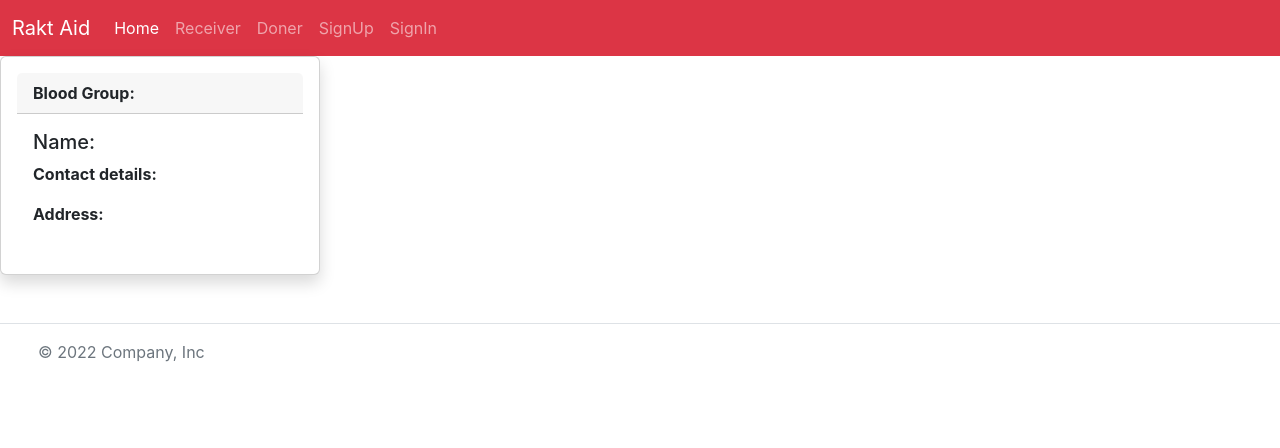
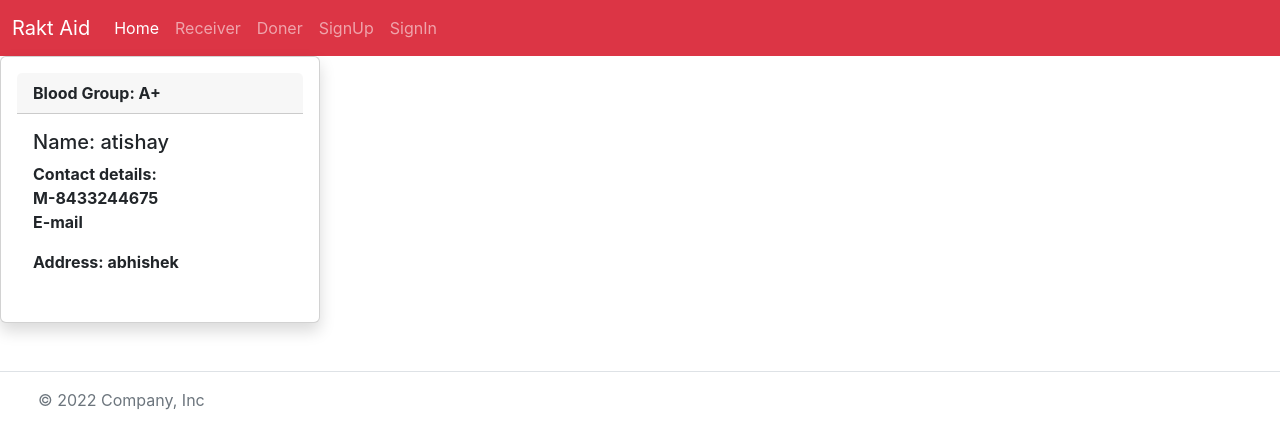
Before and after one commit to abhiyadav2345/Rakt-Aid, a React (Create React App) app: page /Home in a window 1280 px wide. Shown: the top 448 px of the page. Built offline with nearby package versions, Linux system fonts and the light colour scheme.

Commit message:
Card component Update

```diff
--- a/src/App.js
+++ b/src/App.js
@@ -1,14 +1,12 @@
 import "./App.css";
 import Navbar from "./components/Navbar";
-import Cards from "./components/Card";
-import SignUp from "./components/SignUp";
 import SignIn from "./components/SignIn";
 import React from "react";
 import Donor from "./components/Donor";
 import Receiver from "./components/Receiver";
 import { BrowserRouter as Router, Routes, Route } from "react-router-dom";
 import Footer from "./components/Footer";
-import Home from "./components/Home";
+import Home from "./components/Home"
 
 
 function App() {
@@ -26,7 +24,9 @@ function App() {
         <Routes>
           <Route exact path="/Donor" element={<Donor />} />
         </Routes>
-        <Cards />
+        <Routes>
+          <Route exact path="/Home" element={<Home />} />
+        </Routes>
 
         <Footer />
       </Router>
--- a/src/components/Card.js
+++ b/src/components/Card.js
@@ -1,20 +1,21 @@
 import React from "react";
 
-export default function Card() {
+export default function Card(props) {
   return (
     <>
       <div className="card border-card-block col-sm-3 mb-3 shadow p-3 mb-5 bg-white rounded">
         <div className="card-header">
           {" "}
-          <b>Blood Group:</b>
+          <b>Blood Group: {props.bGroup}</b>
         </div>
         <div className="card-body">
-          <h5 className="card-title card-primary">Name:</h5>
+          <h5 className="card-title card-primary">Name: {props.name}</h5>
           <p className="card-text">
-            <b>Contact details:</b>
+            <b>Contact details: <br />M-{props.contect} <br />E-mail {props.emil}</b>
+            <br />
           </p>
           <p className="card-text">
-            <b>Address:</b>
+            <b>Address: {props.address}</b>
           </p>
           <p className="card-text"> </p>
         </div>
--- a/src/components/Home.js
+++ b/src/components/Home.js
@@ -1,11 +1,14 @@
 import React from "react";
+import Cards from "./Card"
 import css from "./Home.css";
 import { Link } from "react-router-dom";
 
 export default function Home() {
   return (
     <>
-      <section class="hero-banner bg-light py-5">
+
+      <Cards bGroup="A+" name="atishay" email="atishay@1950" contect="8433244675" address="abhishek"/>
+      {/* <section class="hero-banner bg-light py-5">
         <div class="container">
           <div class="row row align-items-center">
             <div class="col-lg-5 offset-lg-1 order-lg-1">
@@ -29,7 +32,10 @@ export default function Home() {
           </div>
         </div>
 
-      </section>
+      </section> */}
+
+
+
     </>
   );
 }
--- a/src/components/Navbar.js
+++ b/src/components/Navbar.js
@@ -23,7 +23,7 @@ export default function Navbar() {
           <div className="collapse navbar-collapse" id="navbarSupportedContent">
             <ul className="navbar-nav me-auto mb-2 mb-lg-0">
               <li className="nav-item">
-                <Link className="nav-link active" aria-current="page" to="/">
+                <Link className="nav-link active" aria-current="page" to="/Home">
                   Home
                 </Link>
               </li>
@@ -33,7 +33,7 @@ export default function Navbar() {
                 </Link>
               </li>
               <li className="nav-item">
-                <Link className="nav-link " to="/Doner">
+                <Link className="nav-link " to="/Donor">
                   Doner
                 </Link>
               </li>
```
